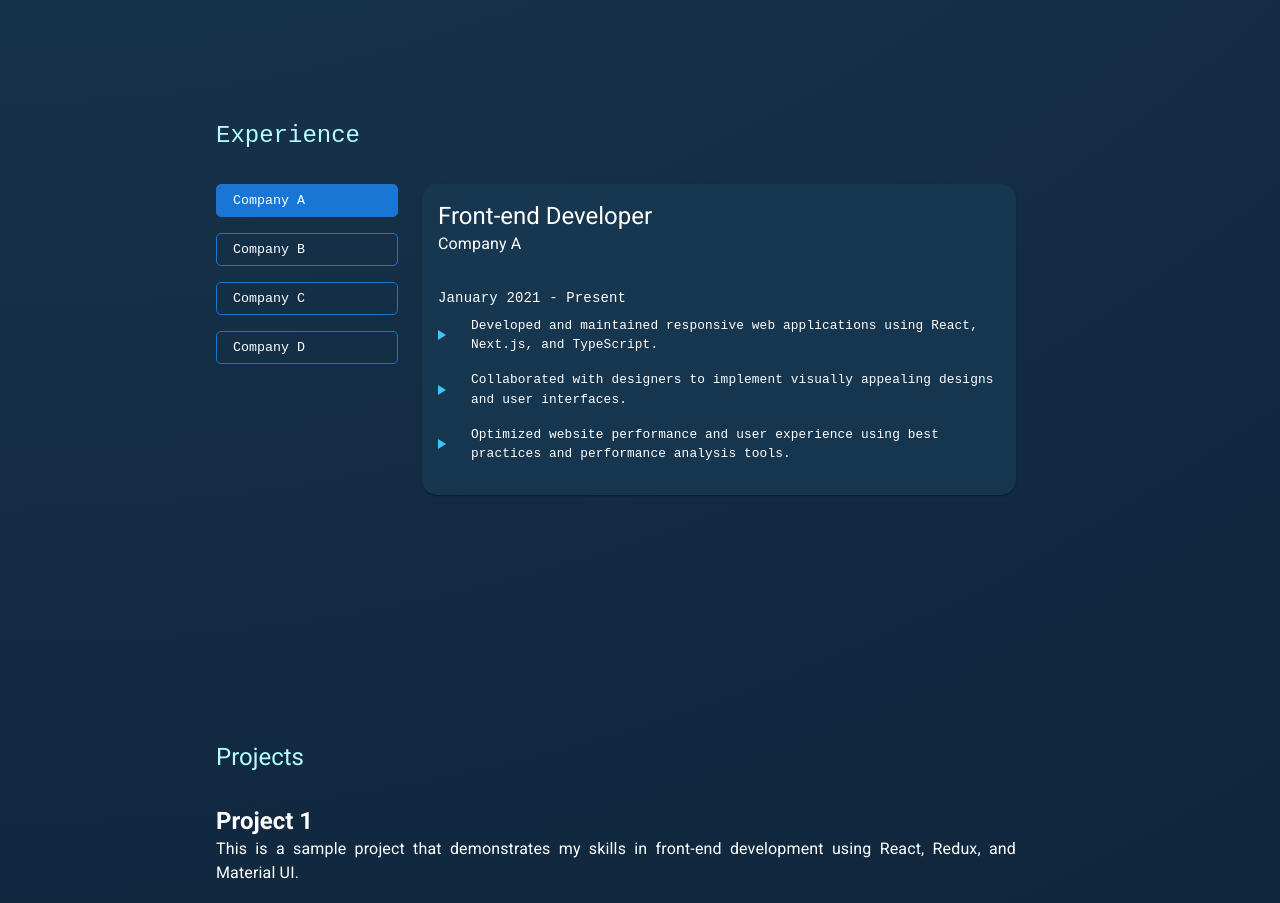
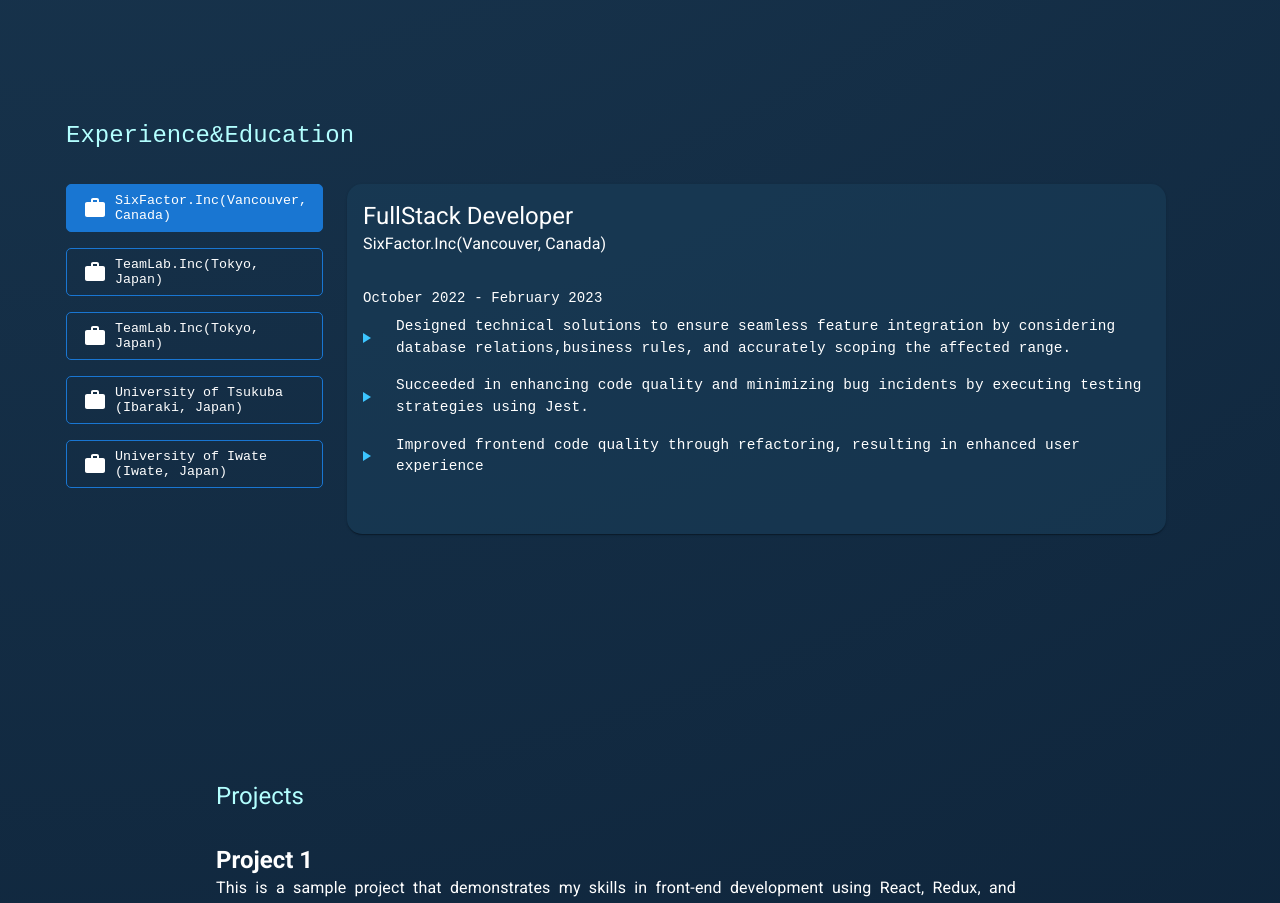
Before and after one commit to michinoins/portfolio, a Next.js app: page / in a window 1280 px wide. Shown: the part 1360-2263 px from the top of the page. Built offline with nearby package versions, Linux system fonts and the light colour scheme.

Commit message:
fix: experience and education

```diff
--- a/pages/components/ExperienceSection.tsx
+++ b/pages/components/ExperienceSection.tsx
@@ -1,5 +1,13 @@
 import React, { useState, useEffect } from "react";
-import { Typography, Card, CardContent, CardHeader, Grid } from "@mui/material";
+import {
+  Typography,
+  Card,
+  CardContent,
+  CardHeader,
+  Grid,
+  Box,
+} from "@mui/material";
+import { School, Work } from "@mui/icons-material";
 import styled from "@emotion/styled";
 import { keyframes } from "@emotion/react";
 import { useInView } from "react-intersection-observer";
@@ -35,7 +43,7 @@ const Section = styled.section`
 `;
 
 const Content = styled.div`
-  max-width: 800px;
+  max-width: 1100px;
   display: flex;
   flex-direction: column;
   justify-content: space-between;
@@ -50,7 +58,8 @@ const SectionTitle = styled(Typography)`
 `;
 
 const CompanyButton = styled.button`
-  display: block;
+  display: flex;
+  align-items: center;
   width: 100%;
   padding: 0.5rem 1rem;
   margin-bottom: 1rem;
@@ -71,20 +80,15 @@ const CompanyButton = styled.button`
 
 const AnimatedCardContent = styled(CardContent)`
   animation: 1s ${switchAnimation};
+  height: 200px; // min-heightをheightに変更
+  overflow-y: auto; // overflow-yを追加してスクロール可能にする
 `;
 
 const CustomCard = styled(Card)`
   background-color: rgba(26, 64, 93, 0.5);
   border-radius: 15px;
-`;
-
-const CustomCardHeader = styled(CardHeader)`
-  color: #ffffff;
-  font-family: "Roboto Mono", monospace;
-
-  .MuiCardHeader-subheader {
-    color: #ffffff;
-  }
+  height: 350px;
+  min-width: 500px;
 `;
 
 const JobDescription = styled(Typography)`
@@ -93,7 +97,8 @@ const JobDescription = styled(Typography)`
   color: #ffffff;
   font-family: "Roboto Mono", monospace;
   padding: 0.5rem 0;
-  font-size: 0.8rem;
+  font-size: 0.9rem;
+  overflow-wrap: break-word;
 
   &::before {
     content: "";
@@ -104,6 +109,15 @@ const JobDescription = styled(Typography)`
     border-bottom: 5px solid transparent;
     border-left: 8px solid #3cc5ff;
     margin-right: 25px;
+  }
+`;
+
+const CustomCardHeader = styled(CardHeader)`
+  color: #ffffff;
+  font-family: "Roboto Mono", monospace;
+
+  .MuiCardHeader-subheader {
+    color: #ffffff;
   }
 `;
 
@@ -127,52 +141,63 @@ const ExperienceSection: React.FC<ExperienceSectionProps> = ({ id }) => {
 
   const companies = [
     {
-      name: "Company A",
-      position: "Front-end Developer",
-      period: "January 2021 - Present",
+      name: "SixFactor.Inc(Vancouver, Canada)",
+      position: "FullStack Developer",
+      period: "October 2022 - February 2023",
       description: [
-        "Developed and maintained responsive web applications using React, Next.js, and TypeScript.",
-        "Collaborated with designers to implement visually appealing designs and user interfaces.",
-        "Optimized website performance and user experience using best practices and performance analysis tools.",
+        "Designed technical solutions to ensure seamless feature integration by considering database relations,business rules, and accurately scoping the affected range.",
+        "Succeeded in enhancing code quality and minimizing bug incidents by executing testing strategies using Jest.",
+        "Improved frontend code quality through refactoring, resulting in enhanced user experience",
       ],
     },
     {
-      name: "Company B",
-      position: "Back-end Developer",
-      period: "April 2020 - December 2020",
+      name: "TeamLab.Inc(Tokyo, Japan)",
+      position: "FullStack Lead Developer",
+      period: "June 2021 - October 2022",
       description: [
-        "Developed and maintained server-side applications using Node.js, Express, and MongoDB.",
-        "Implemented RESTful APIs for various web applications.",
-        "Collaborated with front-end developers to integrate APIs with user interfaces.",
+        "Led a high-performing team of three members in the operation and maintenance phases to accomplish assigned business objectives while staying within budget.",
+        "Automated manual tasks with AWS lambda and AWS EventBridge ",
+        "Designed and Developed REST APIs and frontends components to accelerate project completion tasks",
       ],
     },
     {
-      name: "Company C",
+      name: "TeamLab.Inc(Tokyo, Japan)",
       position: "Back-end Developer",
-      period: "April 2020 - December 2020",
+      period: "April 2020 - May 2021",
       description: [
-        "Developed and maintained server-side applications using Node.js, Express, and MongoDB.",
-        "Implemented RESTful APIs for various web applications.",
+        "Designed and developed Restful APIs, Batches with tests in Junit using Java, Kotlin,and SpringBoot",
+        "Conducted Internal coupling tests to squash bugs during development.",
         "Collaborated with front-end developers to integrate APIs with user interfaces.",
+        "Automated testing and deployment using Github Actions and Jenkins",
       ],
     },
     {
-      name: "Company D",
-      position: "Back-end Developer",
-      period: "April 2020 - December 2020",
+      name: "University of Tsukuba (Ibaraki, Japan)",
+      position: "Bachelor of Computer Science",
+      period: "April 2018 - March 2020",
       description: [
-        "Developed and maintained server-side applications using Node.js, Express, and MongoDB.",
-        "Implemented RESTful APIs for various web applications.",
-        "Collaborated with front-end developers to integrate APIs with user interfaces.",
+        "Volleyball club member",
+        "English Speech Contest club member",
+        "Developed personal tools using JavaScript",
+      ],
+    },
+    {
+      name: "University of Iwate (Iwate, Japan)",
+      position: "Bachelor of Computer Science(transferred)",
+      period: "April 2016 - March 2018",
+      description: [
+        "Volleyball club member",
+        "International exchange club member",
       ],
     },
   ];
+
   const selectedCompany = companies[selectedCompanyIndex];
 
   return (
     <Section id={id} ref={ref} isVisible={isVisible}>
       <Content>
-        <SectionTitle variant="h5">Experience</SectionTitle>
+        <SectionTitle variant="h5">Experience&Education</SectionTitle>
         <Grid container spacing={3}>
           <Grid item xs={12} sm={4} md={3}>
             {companies.map((company, index) => (
@@ -181,6 +206,16 @@ const ExperienceSection: React.FC<ExperienceSectionProps> = ({ id }) => {
                 onClick={() => setSelectedCompanyIndex(index)}
                 active={selectedCompanyIndex === index}
               >
+                {company.type === "education" ? (
+                  <School
+                    sx={{
+                      marginRight: 1,
+                      color: company.type === "education" ? "#8B4513" : null,
+                    }}
+                  />
+                ) : (
+                  <Work sx={{ marginRight: 1 }} />
+                )}
                 {company.name}
               </CompanyButton>
             ))}
```
